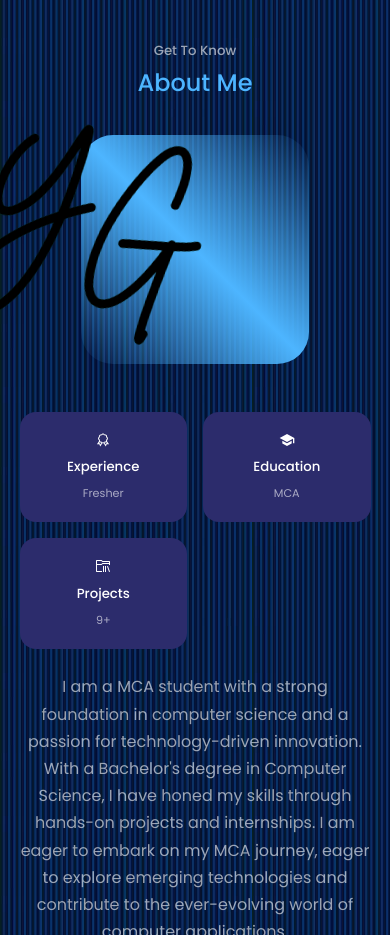
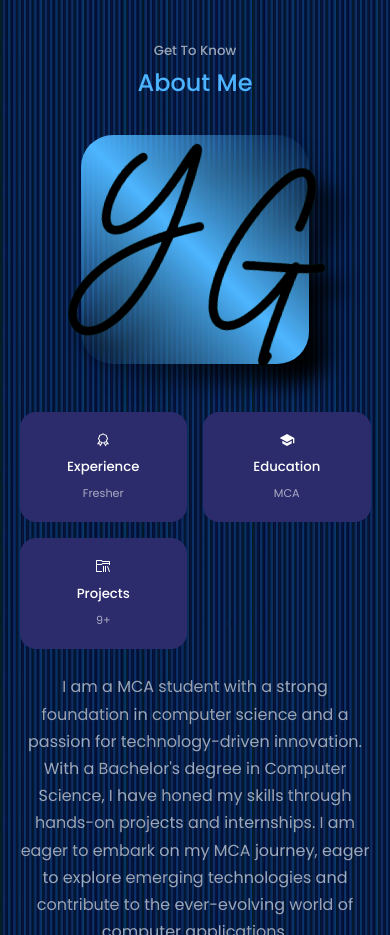
Before and after one commit to YamGoel/portfolio-YamanGoyal, a React (Create React App) app: page / in a window 390 px wide. Shown: the part 900-1835 px from the top of the page. Built offline with nearby package versions, Linux system fonts and the light colour scheme.

Commit message:
Added Effects

```diff
--- a/src/components/about/about.css
+++ b/src/components/about/about.css
@@ -11,6 +11,7 @@
     background: linear-gradient(45deg, transparent, var(--color-primary), transparent);
     display: grid;
     place-items: center;
+    filter: drop-shadow(20px 20px 10px black);
 }
 
 .about__me-image{
@@ -77,6 +78,23 @@
         grid-template-columns: 1fr;
         gap: 0;
     }
+
+    .Y{
+        margin-left: -12vh;
+        transition: var(--transition);
+    }
+    .G{
+        margin-left: -4vh;
+        transition: var(--transition);
+    }
+
+    .about__me-image:hover .Y{
+        margin-left: -6vh;
+    }
+    .about__me-image:hover .G{
+        margin-left: -17vh;
+    }
+
     .about__me{
         width: 50%;
         margin: 2rem auto 4rem;
@@ -98,6 +116,22 @@
         margin: 0 auto 3rem;
     }
 
+    .Y{
+        margin-left: -7vh;
+        transition: var(--transition);
+    }
+    .G{
+        margin-left: -11vh;
+        transition: var(--transition);
+    }
+
+    .about__me-image:hover .Y{
+        margin-left: -5vh;
+    }
+    .about__me-image:hover .G{
+        margin-left: -16vh;
+    }
+
     .about__cards{
         grid-template-columns: 1fr 1fr;
         gap: 1rem;
```
